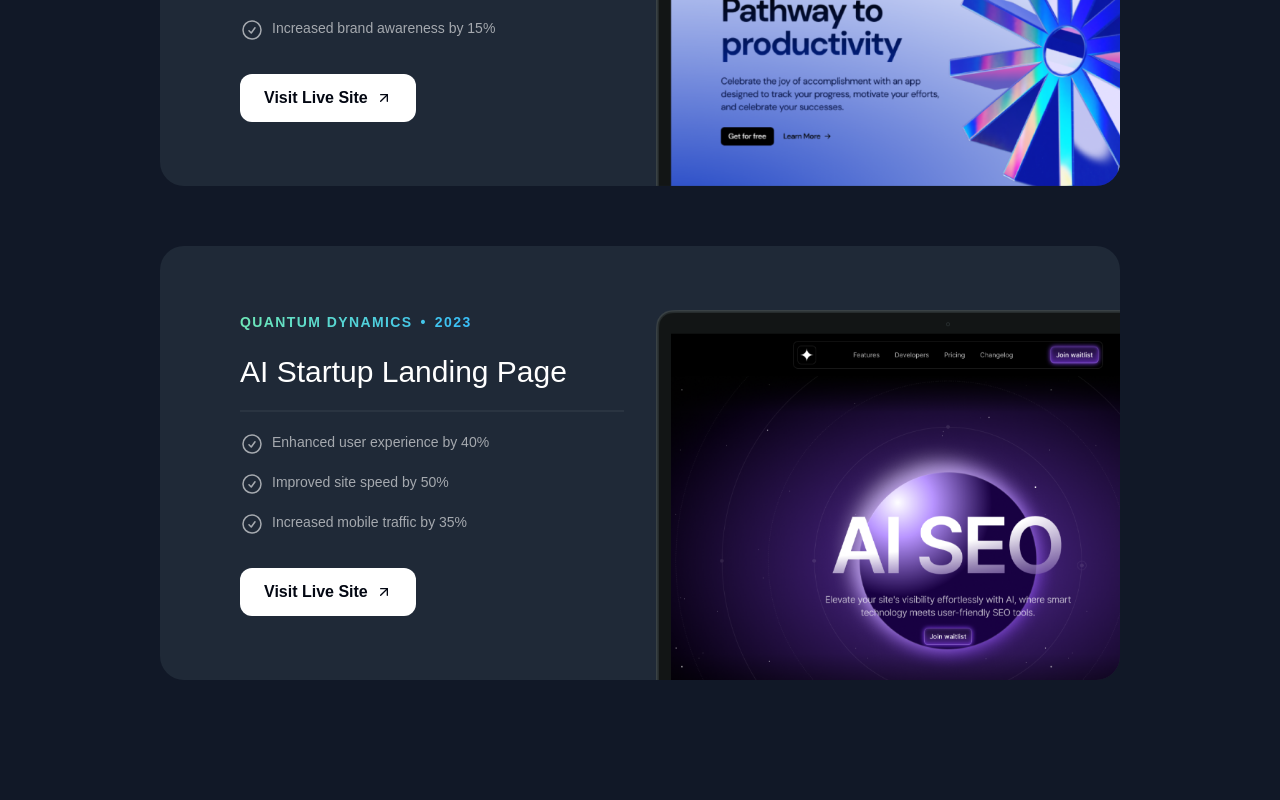
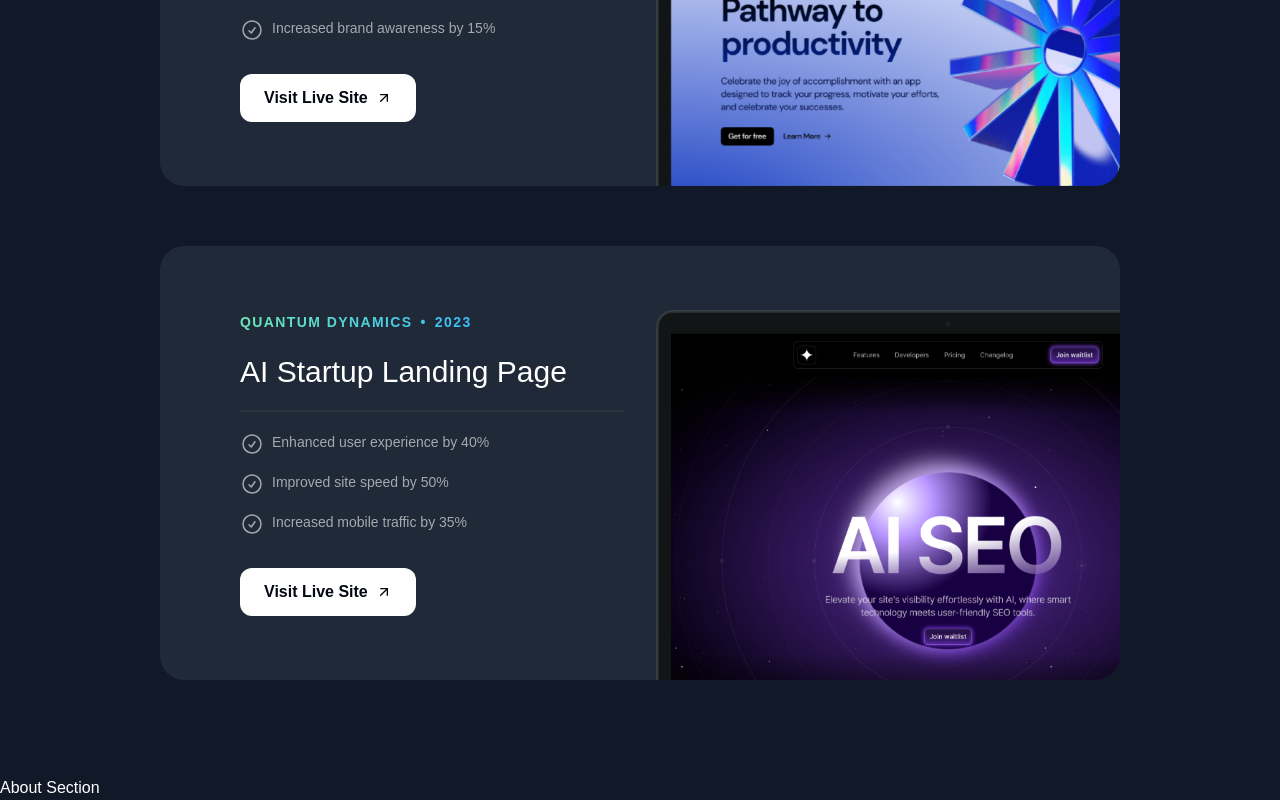
Before and after one commit to anamikagain559/my-new-portfolio, a Next.js app: page / in a window 1280 px wide. Shown: the part 1932-2732 px from the top of the page. Before the commit the page ends 2708 px from the top, so only its background shows below. Built offline with nearby package versions, Linux system fonts and the light colour scheme; a web font is replaced by a local one.

Commit message:
About Section started

```diff
--- a/src/app/page.tsx
+++ b/src/app/page.tsx
@@ -1,12 +1,15 @@
 import { Header } from "@/sections/Header";
 import { HeroSection } from "@/sections/Hero";
  import { ProjectsSection } from "@/sections/Projects";
+ import { AboutSection } from "@/sections/About";
 export default function Home() {
   return (
     <div>
       <Header/>
       <HeroSection/>
       <ProjectsSection/>
+      <AboutSection/>
+      {/* Add more sections as needed */}
     </div>
   );
 }
```
